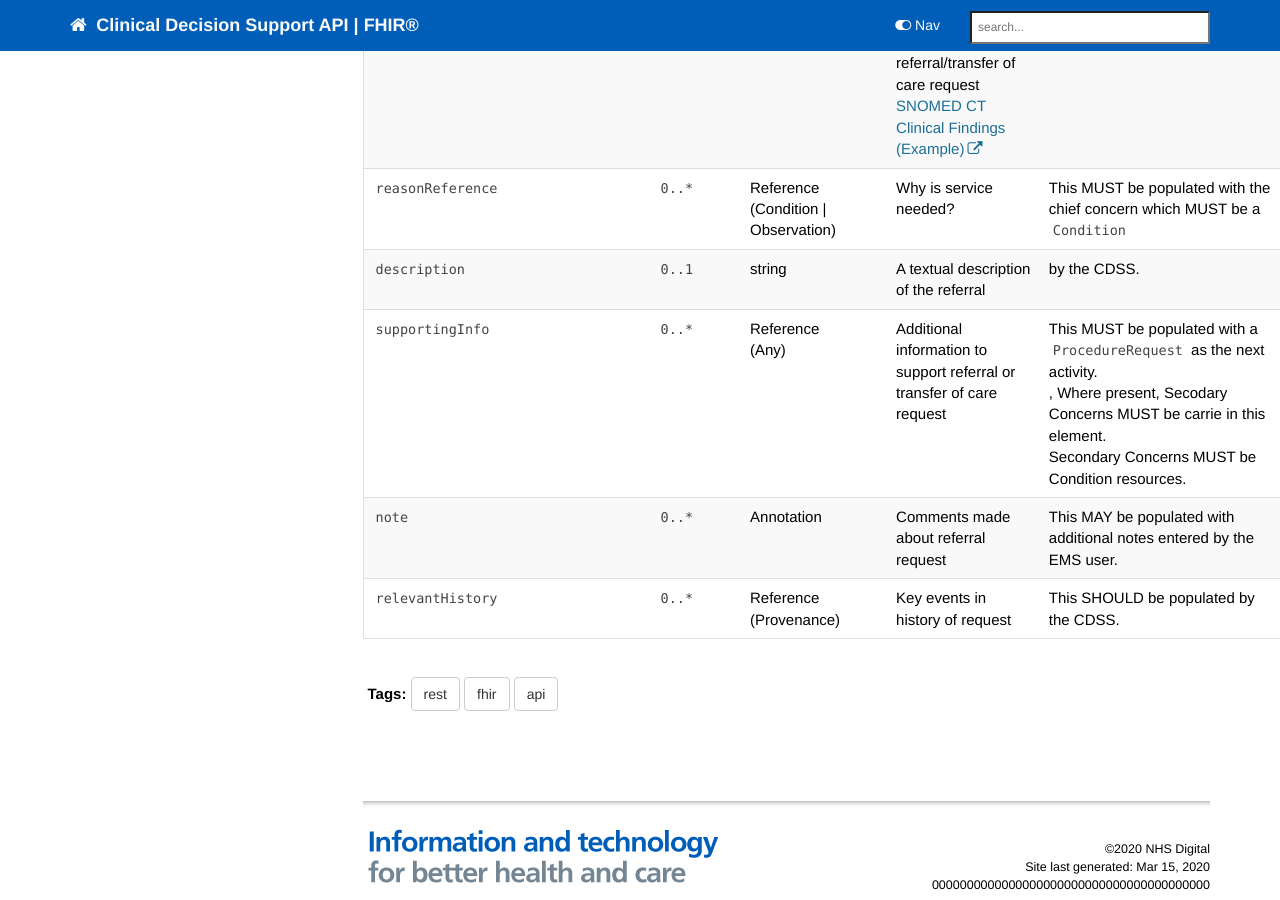
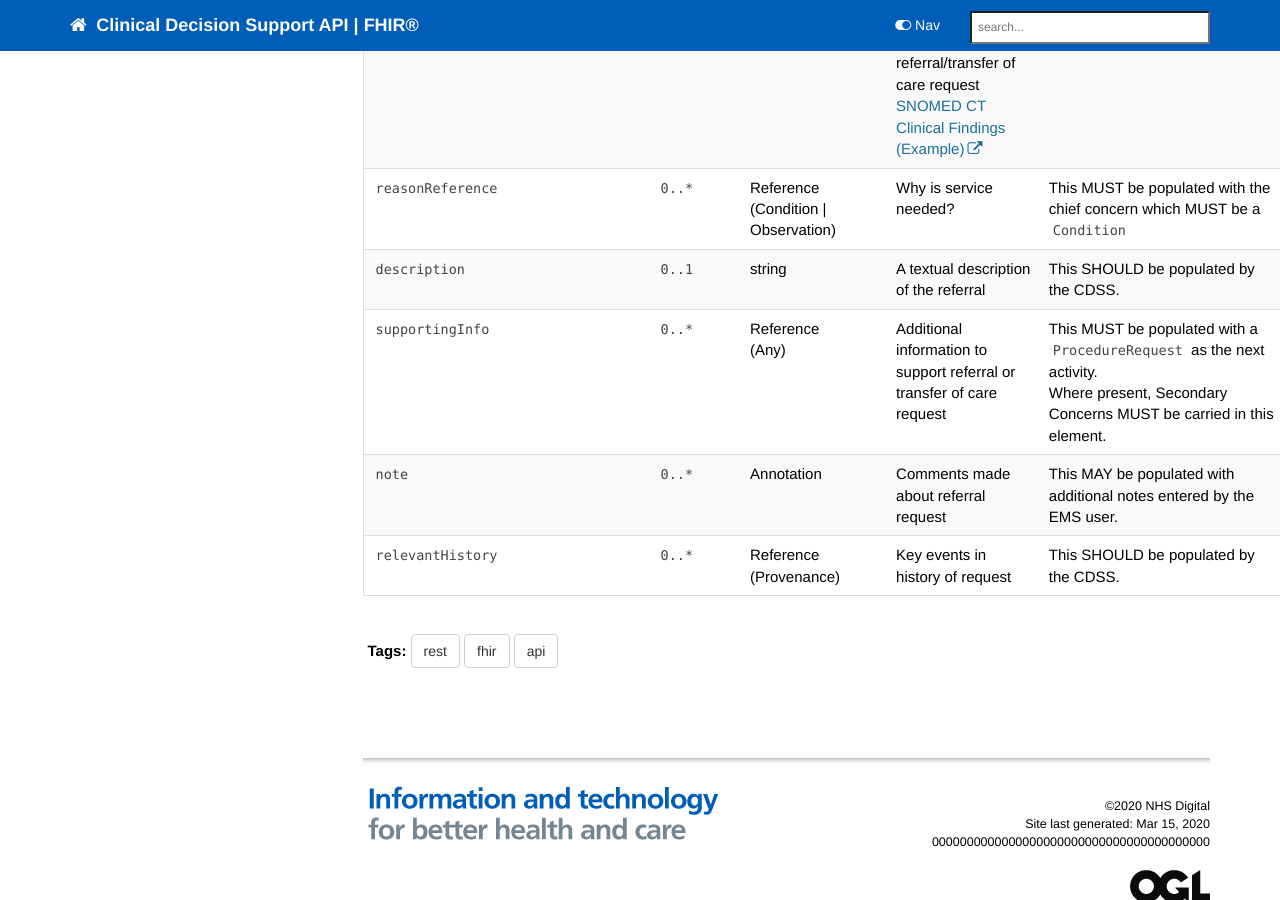
Before and after one commit to nhsconnect/FHIR-CDS, a Jekyll site: the page built from pages/explore/api_encounter_report_referralrequest.md, in a window 1280 px wide and 900 px high, scrolled down 3493 px. Built offline with Jekyll 4.4.1, drawn with Linux system fonts in a browser that asks for light colours; nearby versions of some CDN libraries; our own code applies the rules of GitHub Pages for plain Markdown files; comment, search, counter and statistics services are not loaded; some of the changed text lies outside the part shown.

```diff
--- a/pages/explore/api_encounter_report_referralrequest.md
+++ b/pages/explore/api_encounter_report_referralrequest.md
@@ -133,7 +133,7 @@ Detailed implementation guidance for a `ReferralRequest` resource in the context
       <td><code class="highlighter-rouge">0..*</code></td>
     <td>Reference<br>(ReferralRequest |<br>Careplan |<br>ProcedureRequest)</td>
     <td>Request fulfilled by this request</td>
-<td>ith the 'generic' <code class="highlighter-rouge">ReferralRequest</code> received from the CDSS during triage.</td>
+<td>This MUST be populated with the 'generic' <code class="highlighter-rouge">ReferralRequest</code> received from the CDSS during triage.</td>
  </tr>
 <tr>
   <td><code class="highlighter-rouge">replaces</code></td>
@@ -147,14 +147,14 @@ Detailed implementation guidance for a `ReferralRequest` resource in the context
       <td><code class="highlighter-rouge">0..1</code></td>
     <td>Identifier</td>
     <td>Composite request this is part of</td>
-<td>This MUST NOTSHOULD be populated</td>
+<td>This MUST NOT be populated</td>
  </tr>
 <tr>
   <td><code class="highlighter-rouge">status</code></td>
       <td><code class="highlighter-rouge">1..1</code></td>
     <td>code</td>
    <td>draft | active | suspended | completed | entered-in-error | cancelled <a href="https://www.hl7.org/fhir/stu3/valueset-request-status.html">RequestStatus (Required)</a></td>
-<td>This  be populated w</td>
+<td></td>
 </tr>
 <tr>
   <td><code class="highlighter-rouge">intent</code></td>
@@ -196,7 +196,7 @@ Detailed implementation guidance for a `ReferralRequest` resource in the context
       <td><code class="highlighter-rouge">0..1</code></td>
     <td>Reference<br>(Encounter |<br>EpisodeOfCare)</td>
     <td>Originating encounter</td>
-<td>This M be populated with the <a href="http://hl7.org/fhir/STU3/resource.html#id">logical id</a> of the <code class="highlighter-rouge">Encounter</code> supplied in the <code class="highlighter-rouge">ServiceDefinition.$evaluate</code> operation.</td>
+<td>This MUST be populated with the <a href="http://hl7.org/fhir/STU3/resource.html#id">logical id</a> of the <code class="highlighter-rouge">Encounter</code> supplied in the <code class="highlighter-rouge">ServiceDefinition.$evaluate</code> operation.</td>
  </tr>
 <tr>
   <td><code class="highlighter-rouge">occurrence[x]</code></td>
@@ -268,15 +268,14 @@ The start of the period must be 'now'.</td>
       <td><code class="highlighter-rouge">0..1</code></td>
     <td>string</td>
     <td>A textual description of the referral</td>
-<td> by the CDSS.</td>
+<td>This SHOULD be populated by the CDSS.</td>
  </tr>
 <tr>
   <td><code class="highlighter-rouge">supportingInfo</code></td>
       <td><code class="highlighter-rouge">0..*</code></td>
     <td>Reference<br>(Any)</td>
     <td>Additional information to support referral or transfer of care request</td>
-<td>This MUST be populated with a <code class="highlighter-rouge">ProcedureRequest</code> as the next activity.<br />, Where present, Secodary Concerns MUST be carrie in this element.<br/>
-Secondary Concerns MUST be Condition resources.</td>
+<td>This MUST be populated with a <code class="highlighter-rouge">ProcedureRequest</code> as the next activity.<br /> Where present, Secondary Concerns MUST be carried in this element.</td>
  </tr>
 <tr>
   <td><code class="highlighter-rouge">note</code></td>
```
Also changed, not shown: other parts of pages/explore/api_encounter_report_referralrequest.md (+1 -1 lines).
